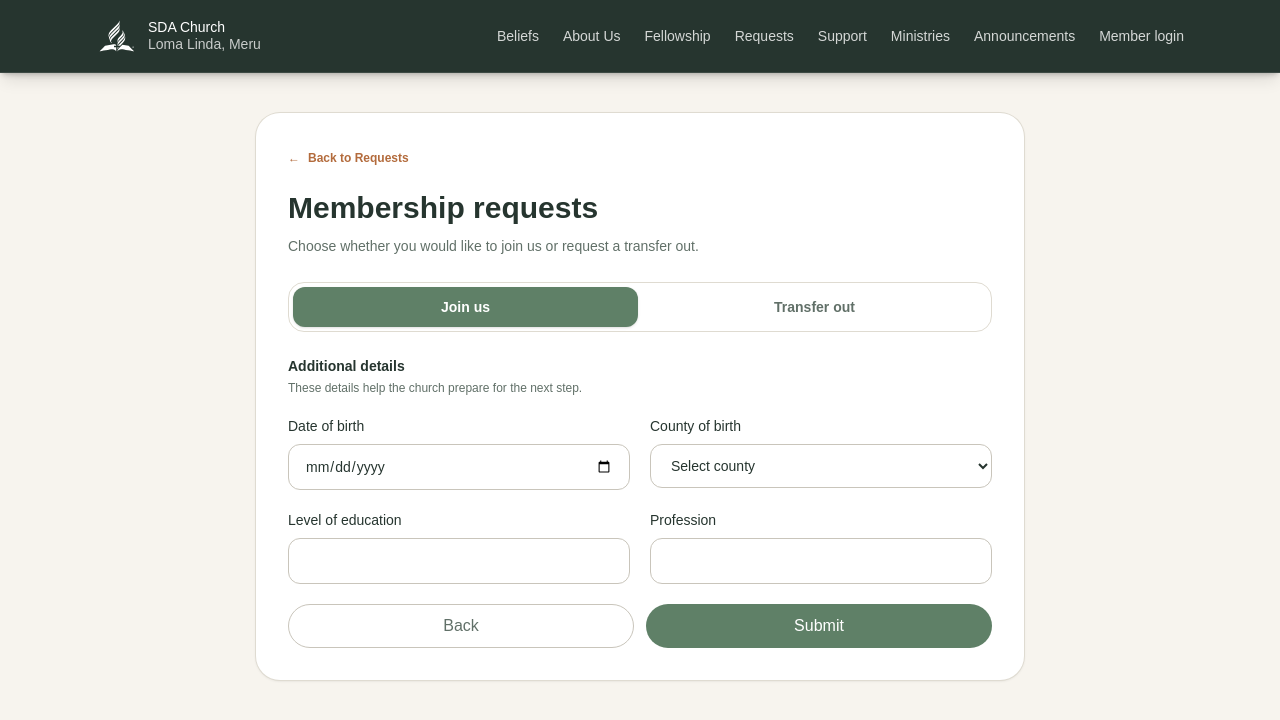
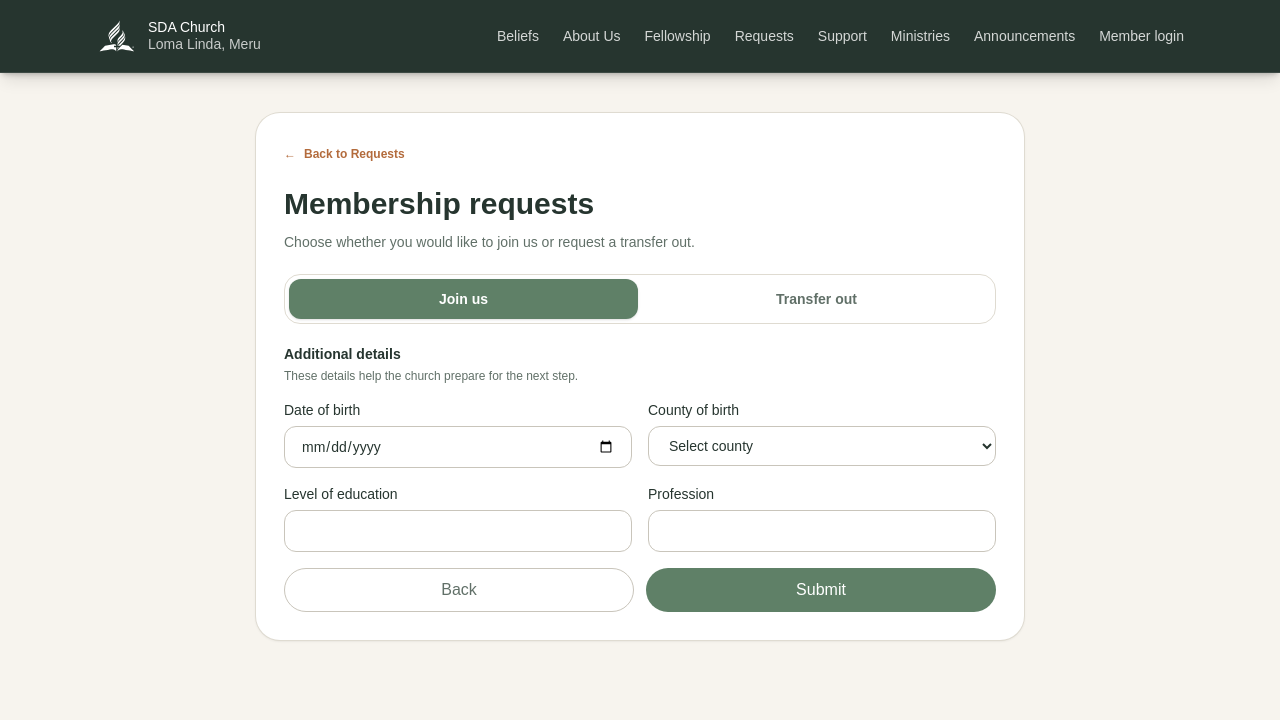
Before and after one commit to MwendaCipi/lomalinda, a Next.js app in the folder frontend/: page /enroll in a window 1280 px wide. Both pictures are taken after typing "Sample", "Sample", "Sample", "Sample", "name@example.com" into the empty fields and a click on the button "Next". Shown: the top 720 px of the page. Built offline with nearby package versions, Linux system fonts and the light colour scheme; no server answers.

Commit message:
Tighten membership request spacing

```diff
--- a/frontend/src/app/enroll/page.tsx
+++ b/frontend/src/app/enroll/page.tsx
@@ -7,7 +7,7 @@ import { kenyaCounties } from "@/config/kenya-counties";
 const API_URL = process.env.NEXT_PUBLIC_API_URL ?? "http://localhost:8000";
 type Tab = "join" | "transfer_out";
 type JoiningMode = "baptism" | "membership_transfer";
-const inputClass = "mt-2 w-full rounded-xl border border-[#c9c5bb] px-4 py-3 outline-none focus:border-[#b36b3c]";
+const inputClass = "mt-1.5 w-full rounded-xl border border-[#c9c5bb] px-4 py-2.5 outline-none focus:border-[#b36b3c]";
 
 export default function EnrollPage() {
   const [tab, setTab] = useState<Tab>("join");
@@ -38,19 +38,19 @@ export default function EnrollPage() {
 
   return (
     <main className="flex min-h-screen items-start justify-center bg-[#f7f4ee] px-6 pb-16 pt-8 text-[#26352f] sm:py-10">
-      <section className="w-full max-w-md rounded-3xl bg-white p-6 shadow-sm ring-1 ring-[#dfdbd1] sm:p-8 lg:max-w-3xl">
+      <section className="w-full max-w-md rounded-3xl bg-white p-5 shadow-sm ring-1 ring-[#dfdbd1] sm:p-7 lg:max-w-3xl">
         <Link href="/requests" className="mb-4 inline-flex items-center gap-2 text-xs font-semibold text-[#b36b3c]"><span>&larr;</span><span>Back to Requests</span></Link>
         <h1 className="mt-2 text-3xl font-semibold">Membership requests</h1>
         <p className="mt-2 text-sm leading-6 text-[#617068]">Choose whether you would like to join us or request a transfer out.</p>
-        <div className="mt-6 flex gap-1 rounded-2xl border border-[#dfdbd1] p-1">
+        <div className="mt-5 flex gap-1 rounded-2xl border border-[#dfdbd1] p-1">
           <button type="button" onClick={() => selectTab("join")} className={`flex-1 rounded-xl px-3 py-2.5 text-sm font-semibold ${tab === "join" ? "bg-[#5f8067] text-white shadow-sm" : "text-[#617068] hover:bg-[#f7f4ee]"}`}>Join us</button>
           <button type="button" onClick={() => selectTab("transfer_out")} className={`flex-1 rounded-xl px-3 py-2.5 text-sm font-semibold ${tab === "transfer_out" ? "bg-[#b36b3c] text-white shadow-sm" : "text-[#617068] hover:bg-[#f7f4ee]"}`}>Transfer out</button>
         </div>
 
         {tab === "join" ? (
-          <form onSubmit={step === 1 ? nextStep : submit} className="mt-6 space-y-5">
+          <form onSubmit={step === 1 ? nextStep : submit} className="mt-5 space-y-4">
             {step === 1 ? <>
-              <div className="grid gap-5 sm:grid-cols-2">
+              <div className="grid gap-4 sm:grid-cols-2">
                 <label className="block text-sm font-medium">Mode of joining<select value={joiningMode} onChange={(event) => setJoiningMode(event.target.value as JoiningMode)} className={inputClass}><option value="baptism">Baptism</option><option value="membership_transfer">Membership transfer</option></select></label>
                 <label className="block text-sm font-medium">ID number<input required value={form.id_number} onChange={(event) => update("id_number", event.target.value)} className={inputClass} /></label>
                 <label className="block text-sm font-medium">First name<input required value={form.first_name} onChange={(event) => update("first_name", event.target.value)} className={inputClass} /></label>
@@ -61,7 +61,7 @@ export default function EnrollPage() {
               <div className="grid gap-3 sm:grid-cols-2"><button className="inline-flex h-11 w-full items-center justify-center rounded-full bg-[#5f8067] px-5 font-medium text-white transition hover:bg-[#4d6d55] sm:col-start-2">Next</button></div>
             </> : <>
               <div><p className="text-sm font-semibold">Additional details</p><p className="mt-1 text-xs text-[#617068]">These details help the church prepare for the next step.</p></div>
-              <div className="grid gap-5 sm:grid-cols-2">
+              <div className="grid gap-4 sm:grid-cols-2">
                 <label className="block text-sm font-medium">Date of birth<input required type="date" value={form.date_of_birth} onChange={(event) => update("date_of_birth", event.target.value)} className={inputClass} /></label>
                 <label className="block text-sm font-medium">County of birth<select required value={form.county_of_birth} onChange={(event) => update("county_of_birth", event.target.value)} className={inputClass}><option value="">Select county</option>{kenyaCounties.map((county) => <option key={county} value={county}>{county}</option>)}</select></label>
                 <label className="block text-sm font-medium">Level of education<input required value={form.education_level} onChange={(event) => update("education_level", event.target.value)} className={inputClass} /></label>
@@ -70,9 +70,9 @@ export default function EnrollPage() {
               <div className="grid gap-3 sm:grid-cols-2"><button type="button" onClick={() => setStep(1)} className="inline-flex h-11 w-full items-center justify-center rounded-full border border-[#c9c5bb] px-5 font-medium text-[#617068] transition hover:bg-[#f7f4ee]">Back</button><button disabled={loading} className="inline-flex h-11 w-full items-center justify-center rounded-full bg-[#5f8067] px-5 font-medium text-white transition hover:bg-[#4d6d55] disabled:opacity-60">{loading ? "Sending..." : "Submit"}</button></div>
             </>}
           </form>
-        ) : <form onSubmit={submit} className="mt-6 space-y-5">
+        ) : <form onSubmit={submit} className="mt-5 space-y-4">
           <p className="rounded-2xl bg-[#f7f4ee] p-4 text-sm leading-6 text-[#617068]">For SDA members transferring from Loma Linda Church to another church.</p>
-          <div className="grid gap-5 sm:grid-cols-2">
+          <div className="grid gap-4 sm:grid-cols-2">
             <label className="block text-sm font-medium">First name<input required value={form.first_name} onChange={(event) => update("first_name", event.target.value)} className={inputClass} /></label>
             <label className="block text-sm font-medium">Surname<input required value={form.surname} onChange={(event) => update("surname", event.target.value)} className={inputClass} /></label>
             <label className="block text-sm font-medium">Phone number<input required value={form.phone_number} onChange={(event) => update("phone_number", event.target.value)} className={inputClass} /></label>
```
